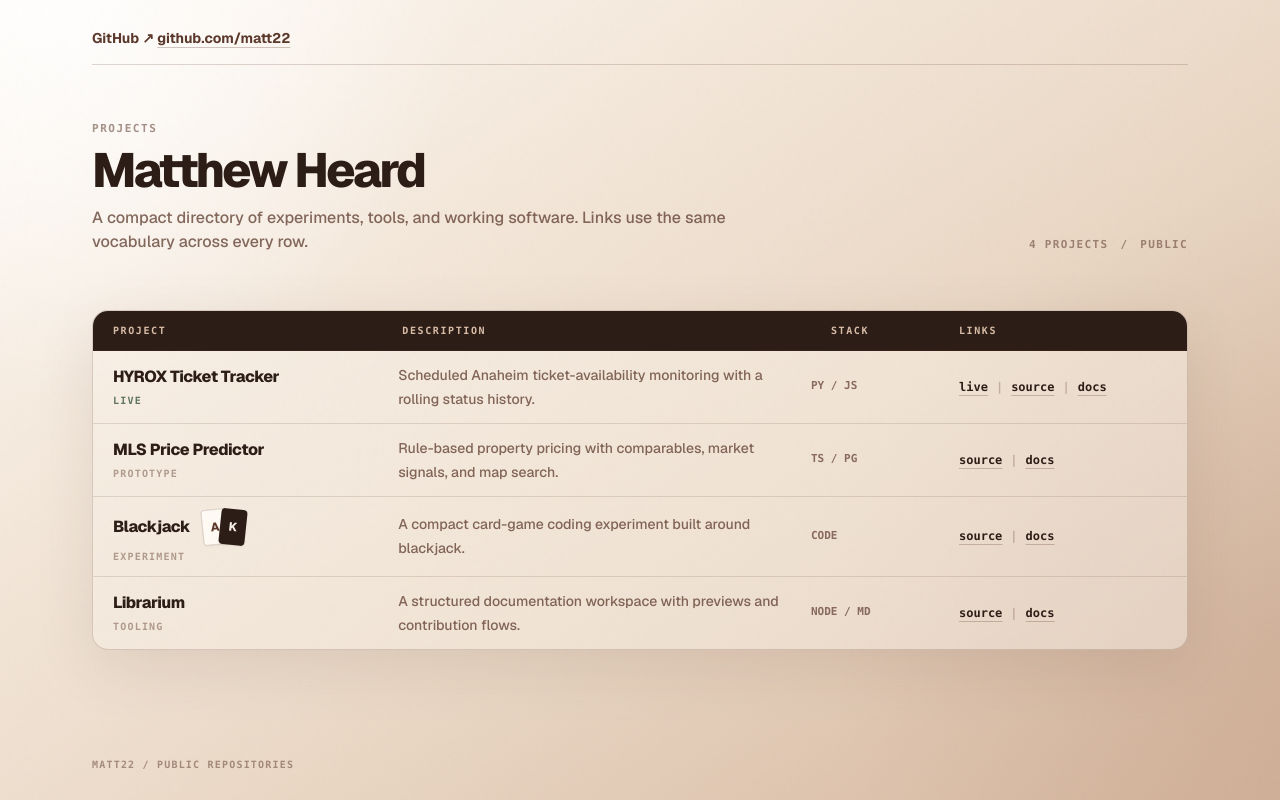
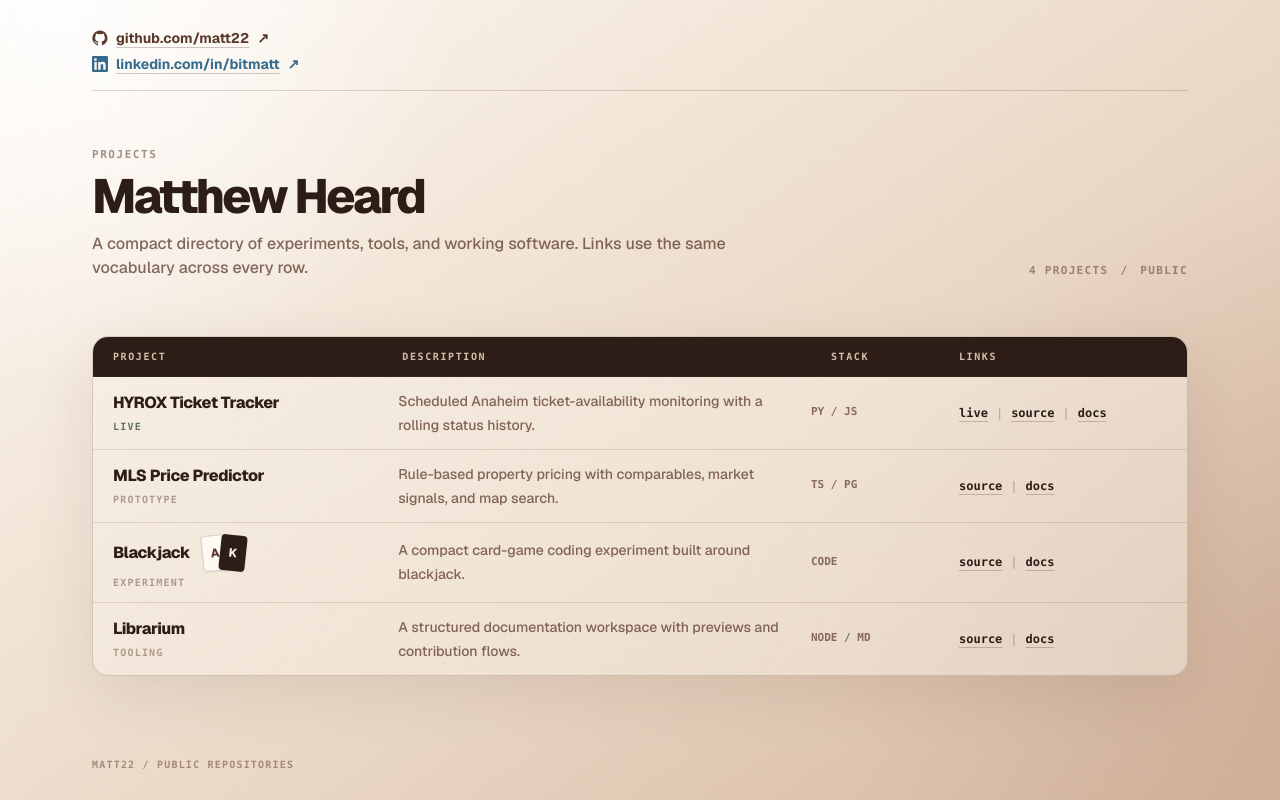
Before and after one commit to matt22/matt22.github.io, a plain HTML site: page index.html in a window 1280 px wide. Drawn offline with nearby package versions, Linux system fonts and the light colour scheme.

Commit message:
Add GitHub and LinkedIn icon links

```diff
--- a/index.html
+++ b/index.html
@@ -21,8 +21,15 @@
 </head>
 <body class="grain min-h-screen overflow-x-hidden font-sans text-espresso antialiased selection:bg-roast selection:text-cream">
 <main class="mx-auto flex min-h-screen w-full max-w-6xl flex-col px-4 py-4 sm:px-7 sm:py-7">
-  <nav class="border-b border-roast/20 pb-4 text-xs font-bold text-roast sm:text-sm" aria-label="Primary navigation">
-    <span>GitHub ↗ </span><a href="https://github.com/matt22" target="_blank" rel="noreferrer" class="utility-link underline">github.com/matt22</a>
+  <nav class="flex flex-col items-start gap-1.5 border-b border-roast/20 pb-4 text-xs font-bold sm:text-sm" aria-label="Social profiles">
+    <a href="https://github.com/matt22" target="_blank" rel="noreferrer" class="group inline-flex items-center gap-2 text-roast" aria-label="Matthew Heard on GitHub">
+      <svg viewBox="0 0 24 24" class="h-4 w-4 fill-current" aria-hidden="true"><path d="M12 .7a11.5 11.5 0 0 0-3.64 22.41c.58.1.79-.25.79-.56v-2.23c-3.23.7-3.91-1.37-3.91-1.37-.53-1.34-1.29-1.7-1.29-1.7-1.05-.72.08-.71.08-.71 1.16.08 1.78 1.2 1.78 1.2 1.04 1.77 2.72 1.26 3.38.96.1-.75.4-1.26.74-1.55-2.58-.29-5.29-1.29-5.29-5.69 0-1.26.45-2.29 1.19-3.09-.12-.29-.52-1.47.11-3.05 0 0 .97-.31 3.16 1.18a10.9 10.9 0 0 1 5.76 0c2.2-1.49 3.16-1.18 3.16-1.18.63 1.58.23 2.76.11 3.05.74.8 1.19 1.83 1.19 3.09 0 4.42-2.72 5.39-5.3 5.68.42.36.79 1.06.79 2.14v3.18c0 .31.21.67.8.56A11.5 11.5 0 0 0 12 .7Z"/></svg>
+      <span class="utility-link underline group-hover:text-espresso">github.com/matt22</span><span aria-hidden="true">↗</span>
+    </a>
+    <a href="https://www.linkedin.com/in/bitmatt/" target="_blank" rel="noreferrer" class="group inline-flex items-center gap-2 text-[#356b8d]" aria-label="Matthew Heard on LinkedIn">
+      <svg viewBox="0 0 24 24" class="h-4 w-4 fill-current" aria-hidden="true"><path d="M20.45 20.45h-3.56v-5.57c0-1.33-.03-3.04-1.85-3.04-1.85 0-2.14 1.45-2.14 2.94v5.67H9.34V8.98h3.42v1.57h.05c.48-.9 1.64-1.85 3.37-1.85 3.6 0 4.27 2.37 4.27 5.46v6.29ZM5.32 7.41a2.07 2.07 0 1 1 0-4.13 2.07 2.07 0 0 1 0 4.13Zm1.78 13.04H3.54V8.98H7.1v11.47ZM22.23 0H1.77A1.75 1.75 0 0 0 0 1.73v20.54C0 23.23.79 24 1.77 24h20.46A1.76 1.76 0 0 0 24 22.27V1.73C24 .77 23.21 0 22.23 0Z"/></svg>
+      <span class="utility-link underline group-hover:text-[#28536e]">linkedin.com/in/bitmatt</span><span aria-hidden="true">↗</span>
+    </a>
   </nav>
   <header class="grid gap-5 py-10 sm:py-14 md:grid-cols-[1fr_auto] md:items-end">
     <div><p class="mb-2 font-mono text-[11px] font-bold uppercase tracking-[.14em] text-roast/55">Projects</p><h1 class="max-w-5xl text-4xl font-extrabold tracking-[-.055em] sm:text-5xl">Matthew Heard</h1><p class="mt-3 max-w-2xl text-sm font-medium leading-6 text-roast/75 sm:text-base">A compact directory of experiments, tools, and working software. Links use the same vocabulary across every row.</p></div>
```
